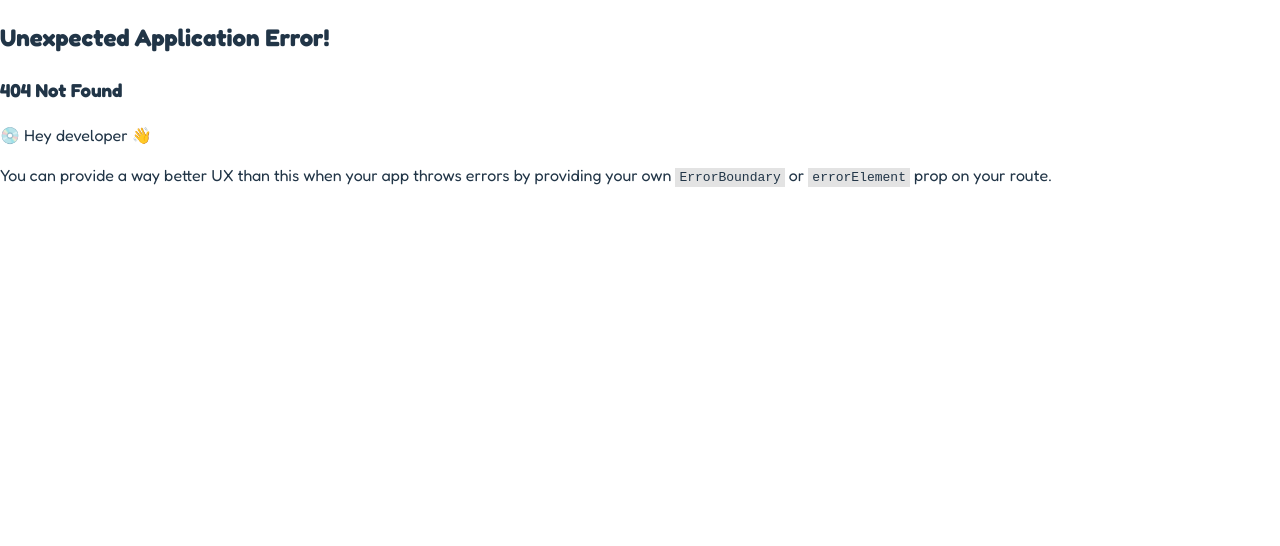
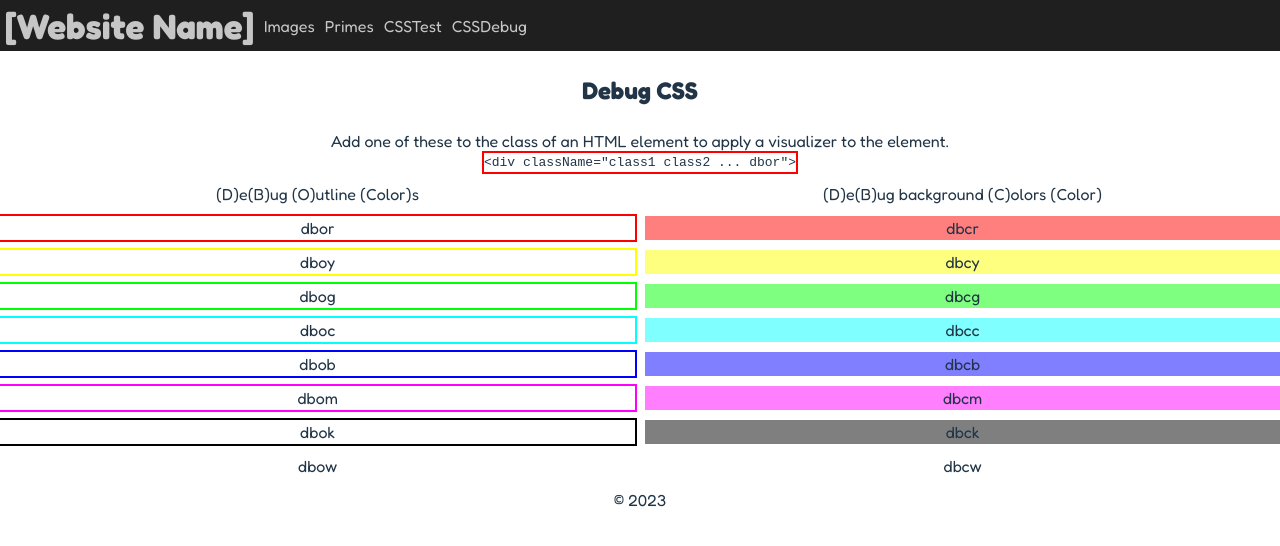
Before and after one commit to LudumFactorem/ReactPractice, a React (Vite) app: page /cssdebug in a window 1280 px wide. Before the commit this address had no page. Shown: the top 546 px of the page. Built offline with nearby package versions, Linux system fonts and the light colour scheme.

Commit message:
Added CSSDebug page describing the 'debug.css' style sheet.

```diff
--- /dev/null
+++ b/src/CSSDebug.tsx
@@ -0,0 +1,57 @@
+import { useState } from "react";
+
+export default function CSSDebug() {
+  const [tag, setTag] = useState("dbor");
+  const colors = "rygcbmkw";
+
+  function updateExample(event: React.MouseEvent) {
+    setTag(String(event.currentTarget.id));
+  }
+
+  return (
+    <div className="cssdebug content dbow">
+      <h2>Debug CSS</h2>
+      <div className="description center-justified">
+        Add one of these to the class of an HTML element to apply a visualizer
+        to the element.
+        <br />
+        <code className={tag}>
+          &lt;div className="class1 class2 ... {tag}"&gt;
+        </code>
+      </div>
+      <div className="cssdebug grid">
+        <div className="cssdebug item" style={{ gridColumn: 1, gridRow: 1 }}>
+          (D)e(B)ug (O)utline (Color)s
+        </div>
+        <div className="cssdebug item" style={{ gridColumn: 2, gridRow: 1 }}>
+          (D)e(B)ug background (C)olors (Color)
+        </div>
+        {colors.split("").map((value: string, index: number) => {
+          let outline = "dbo" + value;
+          let background = "dbc" + value;
+
+          return (
+            <>
+              <div
+                className={"cssdebug item " + outline}
+                id={outline}
+                style={{ gridColumn: 1, gridRow: 2 + index }}
+                onMouseEnter={updateExample}
+              >
+                {outline}
+              </div>
+              <div
+                className={"cssdebug item " + background}
+                id={background}
+                style={{ gridColumn: 2, gridRow: 2 + index }}
+                onMouseEnter={updateExample}
+              >
+                {background}
+              </div>
+            </>
+          );
+        })}
+      </div>
+    </div>
+  );
+}
--- a/src/Primes.tsx
+++ b/src/Primes.tsx
@@ -6,11 +6,6 @@ import { useState } from "react";
         -Disallow spaces, signs (-,+), decimals, E, etc.
     -Handle the case when there is no input:
         -Hide the "is not prime"
-    -Add buttons which allow the user to
-        -Move to the previous prime
-        -Move to the next prime
-        -Pick a random prime
-    -Calculate and show the next and previous prime
 */
 
 export default function Primes() {
@@ -103,17 +98,26 @@ export default function Primes() {
   }
 
   return (
-    <div className="primes">
+    <div className="prime content">
       <h2>Primes</h2>
-      <div className="prime-hud">
-        <div className="prime-v left">
-          {Number(prevPrime) === -1 ? "None" : prevPrime}
+      <div className="prime hud">
+        <div className="prime box left">
+          <div
+            className="prime selector unselectable"
+            onClick={() => {
+              update(prevPrime);
+            }}
+          >
+            <div>{Number(prevPrime) === -1 ? "None" : prevPrime}</div>
+            <div className="prime caption">Previous</div>
           </div>
-        <div className="prime-v mid">
-          <form className="prime-form">
+        </div>
+        <div className="prime box mid">
+          <div>
+            <form className="prime form">
               <input
                 autoFocus
-              className="prime-input"
+                className="prime input"
                 type="text"
                 placeholder="Type a number"
                 value={number}
@@ -121,11 +125,20 @@ export default function Primes() {
               />
             </form>
           </div>
-        <div className="prime-v right">
-          {Number(nextPrime) === -1 ? "None" : nextPrime}
+          <div className="prime caption">is {!isPrime && "not"} prime.</div>
+        </div>
+        <div className="prime box right">
+          <div
+            className="prime selector unselectable"
+            onClick={() => {
+              update(nextPrime);
+            }}
+          >
+            <div>{Number(nextPrime) === -1 ? "None" : nextPrime}</div>
+            <div className="prime caption">Next</div>
           </div>
         </div>
-      <p>is {!isPrime && "not"} prime.</p>
+      </div>
     </div>
   );
 }
--- a/src/Topbar.tsx
+++ b/src/Topbar.tsx
@@ -8,15 +8,18 @@ export default function Topbar() {
       <Link to="/" className="navigation title">
         [Website Name]
       </Link>
-      <Link to="/csstest" className="navigation page">
-        <div>CSSTest</div>
-      </Link>
       <Link to="/images" className="navigation page">
         Images
       </Link>
       <Link to="/primes" className="navigation page">
         Primes
       </Link>
+      <Link to="/csstest" className="navigation page">
+        <div>CSSTest</div>
+      </Link>
+      <Link to="/cssdebug" className="navigation page">
+        <div>CSSDebug</div>
+      </Link>
     </nav>
   );
 }
--- /dev/null
+++ b/src/debug.css
@@ -0,0 +1,99 @@
+.cssdebug.content {
+  display: flex;
+  flex-direction: column;
+  align-items: center;
+}
+
+.cssdebug.grid {
+  display: grid;
+  grid-template-columns: repeat(2, 1fr);
+  gap: 10px;
+  grid-auto-rows: minmax(auto, auto);
+  width: 100%;
+  margin: 10px;
+}
+
+.cssdebug.item {
+  display: flex;
+  justify-content: center;
+  align-content: center;
+  flex: 1 1 auto;
+}
+
+.center-justified {
+  display: flex;
+  align-items: center;
+  flex-direction: column;
+}
+
+/* Debug */
+/* (D)e(B)ug (O)utline (Color)s */
+.dbob, /* Blue */
+.dboc, /* Cyan */
+.dbog, /* Green */
+.dbok, /* Black */
+.dbom, /* Magenta */
+.dbor, /* Red */
+.dbow, /* White */
+.dboy  /* Yellow */ {
+  outline: 2px;
+  outline-style: solid;
+}
+
+.dbor {
+  outline-color: rgb(255, 0, 0);
+}
+
+.dbog {
+  outline-color: rgb(0, 255, 0);
+}
+
+.dbob {
+  outline-color: rgb(0, 0, 255);
+}
+
+.dboc {
+  outline-color: rgb(0, 255, 255);
+}
+
+.dbom {
+  outline-color: rgb(255, 0, 255);
+}
+
+.dboy {
+  outline-color: rgb(255, 255, 0);
+}
+
+.dbow {
+  outline-color: rgb(255, 255, 255);
+}
+
+.dbok {
+  outline-color: rgb(0, 0, 0);
+}
+
+/* (D)e(B)ug background (C)olors (Color) */
+.dbcb {
+  background-color: rgba(0, 0, 255, 0.5);
+}
+.dbcc {
+  background-color: rgba(0, 255, 255, 0.5);
+}
+.dbcg {
+  background-color: rgba(0, 255, 0, 0.5);
+}
+.dbck {
+  background-color: rgba(0, 0, 0, 0.5);
+}
+.dbcm {
+  background-color: rgba(255, 0, 255, 0.5);
+}
+.dbcr {
+  background-color: rgba(255, 0, 0, 0.5);
+}
+.dbcw {
+  background-color: rgba(255, 255, 255, 0.5);
+}
+.dbcy {
+  background-color: rgba(255, 255, 0, 0.5);
+}
--- a/src/index.css
+++ b/src/index.css
@@ -1,4 +1,5 @@
 @import url("https://fonts.googleapis.com/css2?family=Fredoka:wght@300;400;500;600;700&display=swap");
+@import url("./debug.css");
 
 :root {
   font-family: "Fredoka", Inter, system-ui, Avenir, Helvetica, Arial, sans-serif;
@@ -139,13 +140,13 @@ footer {
   justify-content: center;
 }
 
-.primes {
+.prime.content {
   display: flex;
   flex-direction: column;
   align-items: center;
 }
 
-.prime-input {
+.prime.input {
   font-size: 1em;
   border: 0;
   background-color: transparent;
@@ -154,15 +155,15 @@ footer {
   width: 100%;
 }
 
-.prime-input::placeholder {
+.prime.input::placeholder {
   color: rgba(255, 255, 255, 0.25);
 }
 
-.prime-input:focus {
+.prime.input:focus {
   outline: none;
 }
 
-.prime-hud {
+.prime.hud {
   display: flex;
   flex-direction: row;
   align-items: stretch;
@@ -170,21 +171,57 @@ footer {
   width: 100%;
 }
 
-.prime-v {
-  font-size: 3em;
+.prime.box {
+  font-size: 3rem;
   display: flex;
+  flex-direction: column;
   justify-content: center;
   align-items: center;
   width: 100px;
   flex-grow: 1;
 }
 
-.prime-v.mid {
+.prime.selector {
+  border-radius: 10%;
+  display: flex;
+  flex-direction: column;
+  justify-content: center;
+  align-items: center;
+  padding: 5%;
+  min-width: 128px;
+  -webkit-user-select: none;
+  user-select: none;
+  cursor: pointer;
+}
+
+.prime.selector:hover {
+  background-color: rgba(255, 255, 255, 0.1);
+}
+
+.nonselectable {
+  -webkit-touch-callout: none; /* iOS Safari */
+  -webkit-user-select: none; /* Safari */
+  -khtml-user-select: none; /* Konqueror HTML */
+  -moz-user-select: none; /* Old versions of Firefox */
+  -ms-user-select: none; /* Internet Explorer/Edge */
+  user-select: none; /* Non-prefixed version, currently supported by Chrome, Edge, Opera and Firefox */
+}
+
+.prime.box > div {
+  display: flex;
+  justify-content: center;
+}
+
+.prime.mid {
   flex-grow: 2;
   width: 200px;
 }
 
-.prime-v.right,
-.prime-v.left {
+.prime.right,
+.prime.left {
   color: rgba(255, 255, 255, 0.25);
 }
+
+.prime.caption {
+  font-size: 2rem;
+}
--- a/src/main.tsx
+++ b/src/main.tsx
@@ -7,6 +7,7 @@ import CSSTest from "./CSSTest.tsx";
 import Root from "./Root.tsx";
 import Images from "./Images.tsx";
 import Primes from "./Primes.tsx";
+import CSSDebug from "./CSSDebug.tsx";
 
 // Set up a browser router so that we don't need to re GET the whole site when navigating.
 // See https://reactrouter.com/en/main for additional information
@@ -37,6 +38,11 @@ const router = createBrowserRouter([
         path: "primes",
         element: <Primes />,
       },
+      {
+        // A page for displaying the debug.css options.
+        path: "cssdebug",
+        element: <CSSDebug />,
+      },
     ],
   },
 ]);
```
Lines whose indentation alone changed are shown as unchanged.
